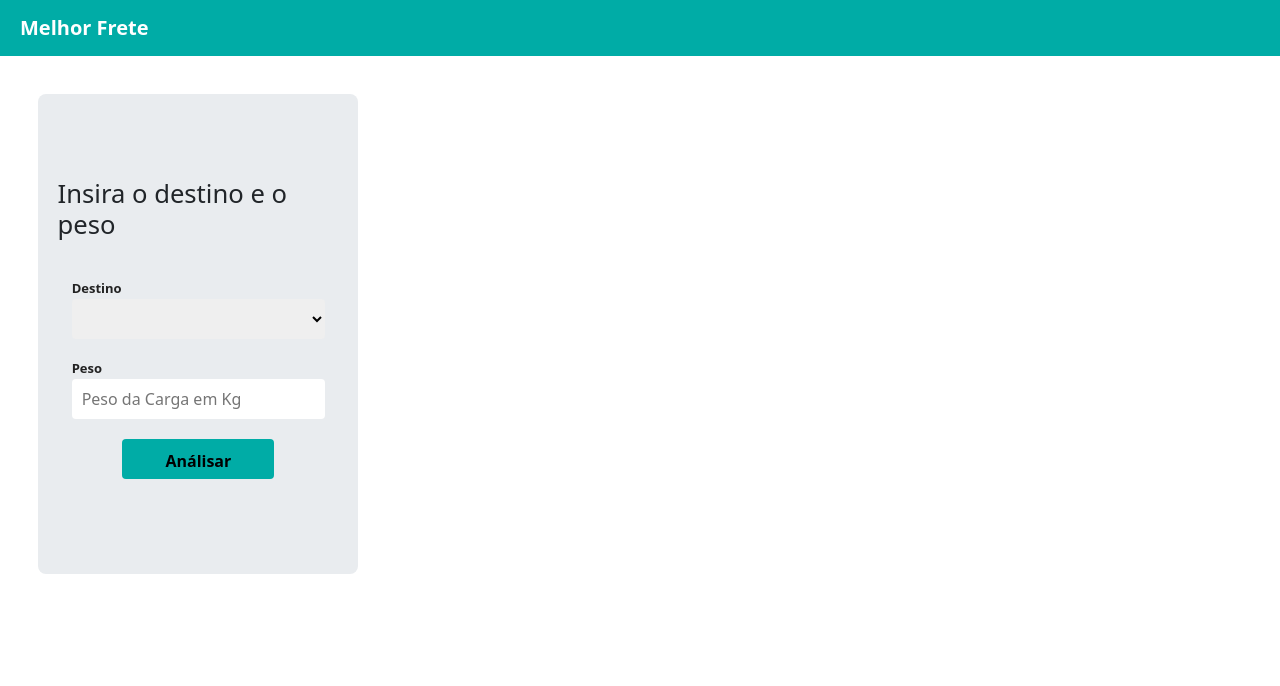
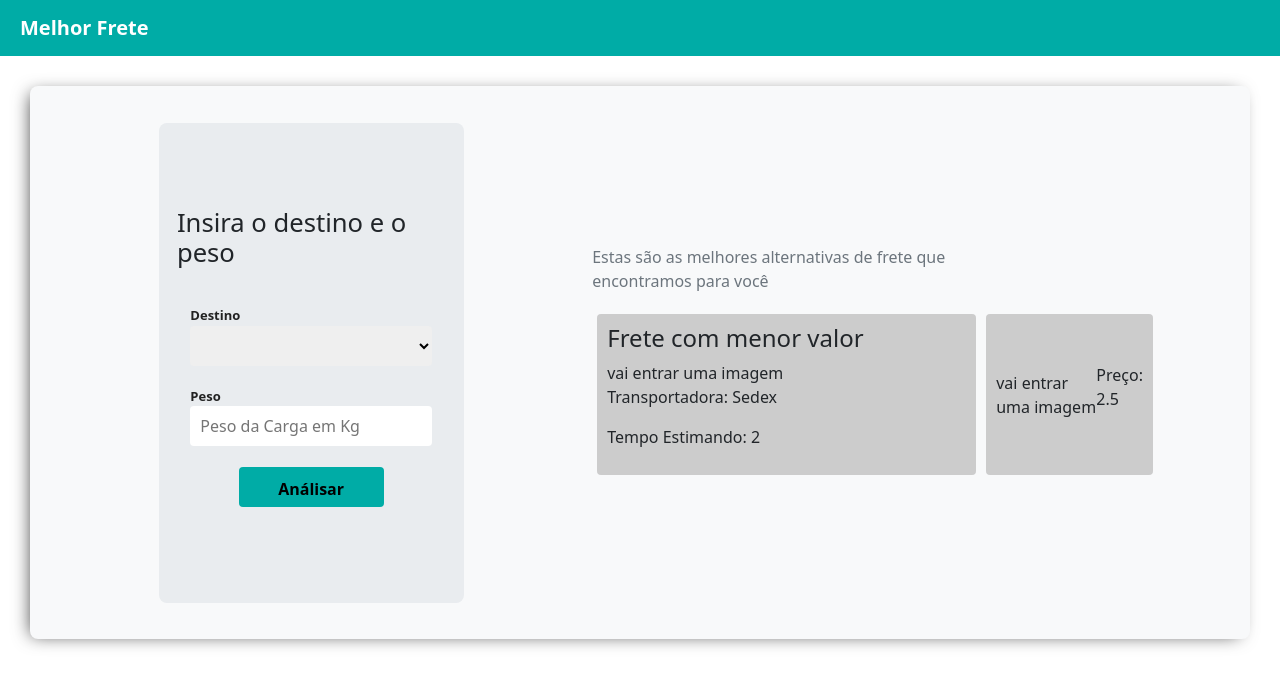
Before and after one commit to flaviosantospqri/desafio_coorlab_vueJs, a Vue app in the folder code/: page / in a window 1280 px wide. Shown: the top 686 px of the page. Built offline with nearby package versions, Linux system fonts and the light colour scheme; data requests are answered from the project's data file.

Commit message:
stc: create component from cardItem

```diff
--- a/code/src/App.vue
+++ b/code/src/App.vue
@@ -1,22 +1,38 @@
 <template>
   <div id="app">
     <BestTransport/>
-    <FormTransportPage/>
+    <div class="container-body-page">
+      <FormTransportPage/>
+      <ItemCard message="Frete com menor valor" tranpostName="Sedex" leadTime="2" price="2.5"/>
+    </div>
+
   </div>
 </template>
 
 <script>
 import BestTransport from './components/BestTransport.vue'
 import FormTransportPage from './components/FormTransportPage.vue';
+import ItemCard from './components/ItemCard.vue';
 
 export default {
   name: 'App',
   components: {
     BestTransport,
-    FormTransportPage
+    FormTransportPage,
+    ItemCard
   }
 }
 </script>
 
 <style>
+    .container-body-page{
+      display: flex;
+      align-items: center;
+      justify-content: space-evenly;
+      background-color: #F8F9FA;
+      margin: 30px;
+      border-radius: 8px;
+      box-shadow: -5px 2px 18px -6px rgba(0,0,0,0.75);
+;
+    }
 </style>
--- /dev/null
+++ b/code/src/components/ItemCard.vue
@@ -0,0 +1,72 @@
+<template>
+    <div class="container-card">
+        <div class="top-message">
+            <p>Estas são as melhores alternativas de frete que encontramos para você</p>
+        </div>
+        <div class="container-informations">
+            <section class="data-transport">
+                <h4>{{message}}</h4>
+                <div class="figure">
+                    <span>vai entrar uma imagem</span>
+                </div>
+               <p>Transportadora: <span>{{tranpostName}}</span></p>
+               <p>Tempo Estimando: <span>{{leadTime}}</span></p>
+            </section>
+            <section class="data-value">
+                <div class="figure">
+                    <span>vai entrar uma imagem</span>
+                </div>
+                <p> Preço: <span>{{price}}</span></p>
+            </section>
+        </div>
+    </div>
+</template>
+
+<script>
+    export default {
+        name: "ItemCard",
+
+        props: {
+            message: String,
+            tranpostName: String,
+            leadTime: String,
+            price: String
+        },
+    }
+</script>
+
+<style>
+    .container-informations{
+        width: 100%;
+        padding: 5px;
+        display: flex;
+        justify-content: space-between;
+    }
+    .data-transport{
+        padding: 10px;
+        border-radius: 4px;
+        display: flex;
+        flex-direction: column;
+        align-content: center;
+        justify-content: center;
+        flex: 1;
+        background-color: #CCCCCC ;
+    }
+    .data-value{
+        display: flex;
+        border-radius: 4px;
+        align-items: center;
+        justify-content: center;
+        background-color: #CCCCCC ;
+        padding: 10px;
+        width: 30%;
+        margin-left: 10px;
+    }
+    .top-message{
+        text-align: left;
+        width: 80%;
+        color: #6C757D;
+        font-size: medium;
+        font-weight: lighter;
+    }
+</style>
```
